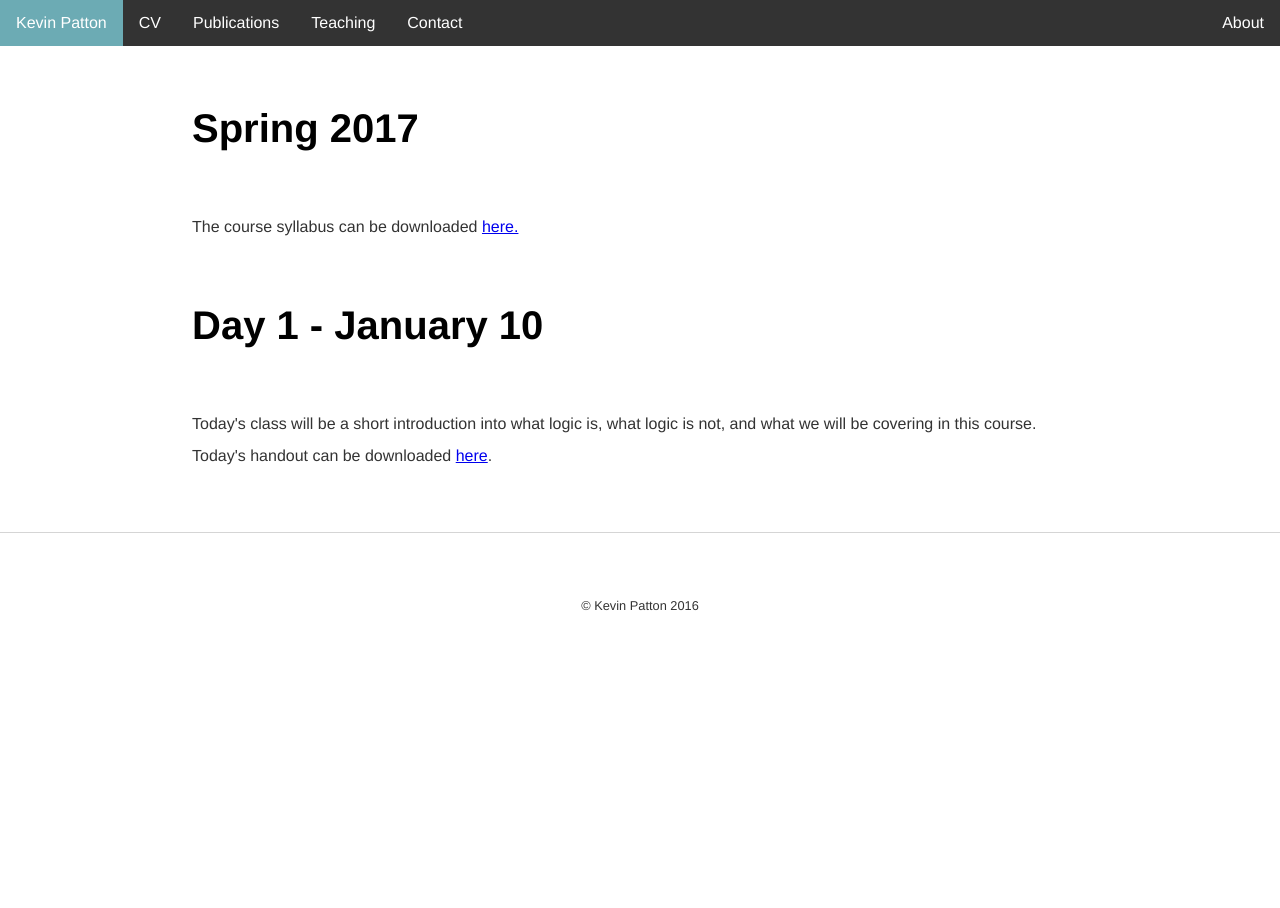
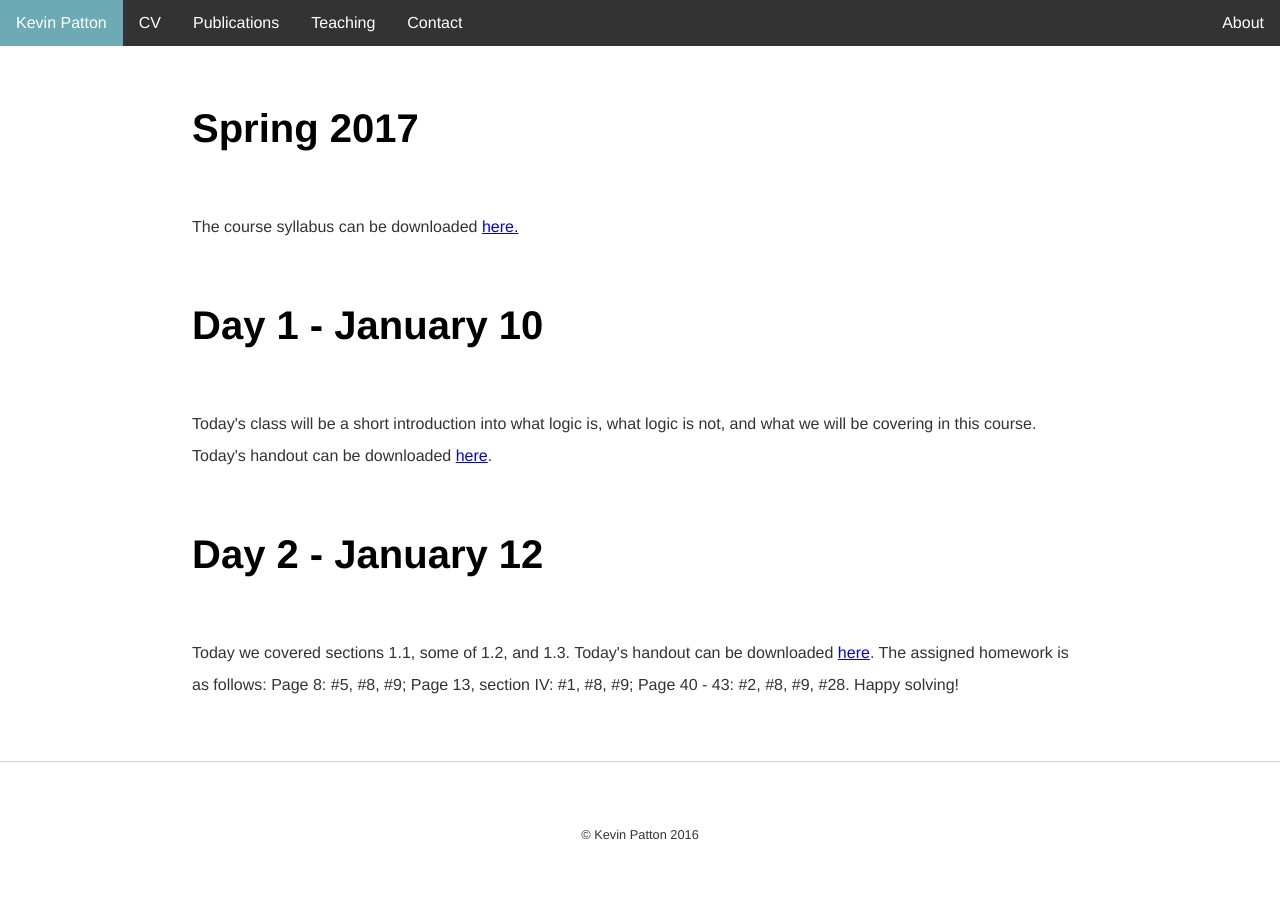
Before and after one commit to kevinjpatton/kevinjpatton.github.io, a Jekyll site: the page built from teaching/phil_110/index.html, in a window 1280 px wide. Built offline with Jekyll 4.4.1, drawn with Linux system fonts in a browser that asks for light colours; Markdown is read by kramdown in place of the engine named in the settings.

Commit message:
Update index.html

```diff
--- a/teaching/phil_110/index.html
+++ b/teaching/phil_110/index.html
@@ -6,3 +6,5 @@ title: Philosophy 110 - Kevin Patton
 <p>The course syllabus can be downloaded <a href=/teaching/phil_110/Phil110_Syllabus.pdf target="_blank">here.</a></p>
 <h1>Day 1 - January 10</h1>
 <p>Today's class will be a short introduction into what logic is, what logic is not, and what we will be covering in this course.  Today's handout can be downloaded <a href=/teaching/phil_110/Day1-Introduction.pdf target="_blank">here</a>.</p>
+<h1>Day 2 - January 12</h1>
+<p> Today we covered sections 1.1, some of 1.2, and 1.3.  Today's handout can be downloaded <a href=/teaching/phil_110/Day2-Section1.1-1.2.pdf target="_blank">here</a>.  The assigned homework is as follows: Page 8: #5, #8, #9; Page 13, section IV: #1, #8, #9; Page 40 - 43: #2, #8, #9, #28.  Happy solving!</p>
```
